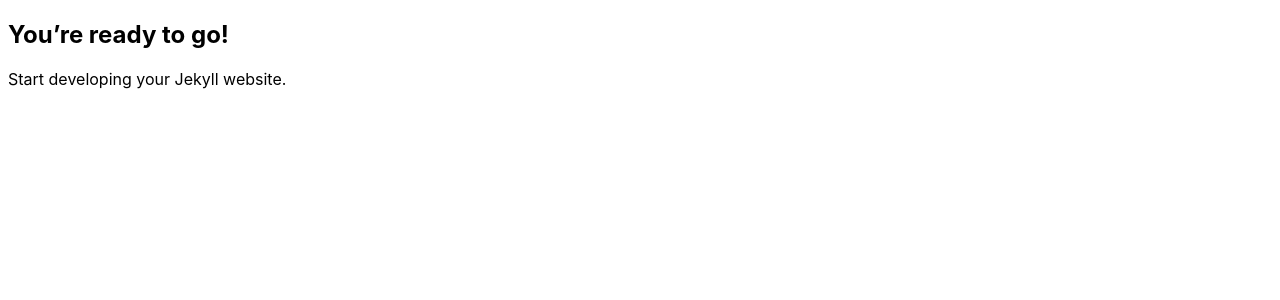
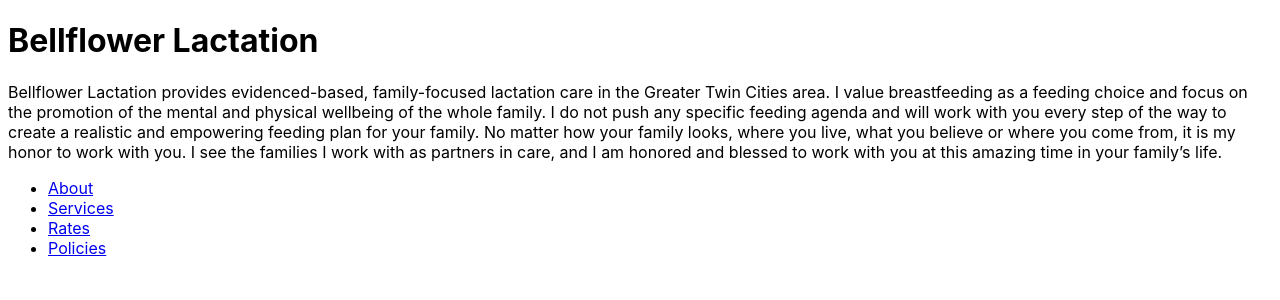
Before and after one commit to bellflowerlactation/bellflower, a Jekyll site: the page built from index.md, in a window 1280 px wide. Shown: the top 300 px of the page. Built offline with Jekyll 4.4.1, drawn with Linux system fonts in a browser that asks for light colours.

```diff
--- a/index.md
+++ b/index.md
@@ -1,8 +1,13 @@
 ---
 layout: default
-title: "Happy Jekylling!"
+title: "Bellflower Lactation"
 ---
 
-## You're ready to go!
+# Bellflower Lactation
 
-Start developing your Jekyll website.
+Bellflower Lactation provides evidenced-based, family-focused lactation care in the Greater Twin Cities area. I value breastfeeding as a feeding choice and focus on the promotion of the mental and physical wellbeing of the whole family. I do not push any specific feeding agenda and will work with you every step of the way to create a realistic and empowering feeding plan for your family. No matter how your family looks, where you live, what you believe or where you come from, it is my honor to work with you. I see the families I work with as partners in care, and I am honored and blessed to work with you at this amazing time in your family's life.
+
+* [About](/about)
+* [Services](/services)
+* [Rates](/rates)
+* [Policies](/policies)
```
Also changed, not shown: about.md (added, +12 -0 lines), policies.md (added, +22 -0 lines), rates.md (added, +40 -0 lines), services.md (added, +22 -0 lines), 7 other files.
